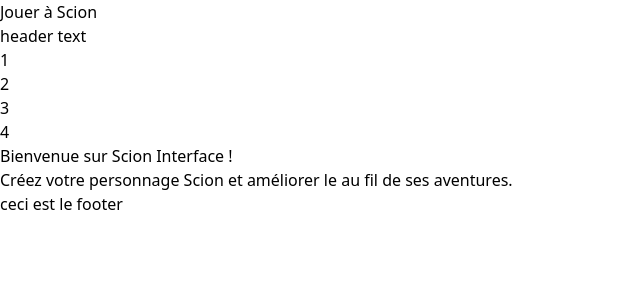
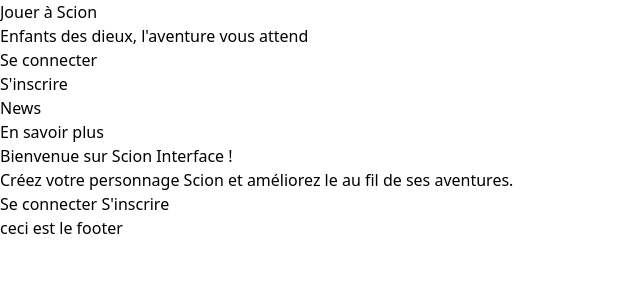
Before and after one commit to ManuelFolliot/ScionInterface, a Symfony app: template templates/main/index.html.twig in a window 1280 px wide. Shown: the top 300 px of the page, without its empty margins (0-640 px from the left). Run offline with Twig, Linux system fonts and the light colour scheme; the template is opened without the code that fills it, so the values that code supplies are empty; style sheets or scripts are compiled from the project's sources; some libraries are stand-ins or nearby versions.

Commit message:
Début travail front end page d'accueil

```diff
--- a/templates/base.html.twig
+++ b/templates/base.html.twig
@@ -9,13 +9,16 @@
         {% endblock %}
 
         {% block javascripts %}
+            {{ encore_entry_link_tags('app') }}
             {{ encore_entry_script_tags('app') }}
             {% block importmap %}{{ importmap('app') }}{% endblock %}
         {% endblock %}
     </head>
-    <body>
+    <body class="min-h-screen flex flex-col">
         {% include "partials/header.html.twig" %}
-        {% block body %}{% endblock %}
+        <div class="flex-1 flex flex-col items-center p-4">
+            {% block body %}{% endblock %}
+        </div>
         {% include "partials/footer.html.twig" %}
     </body>
 </html>
--- a/templates/main/index.html.twig
+++ b/templates/main/index.html.twig
@@ -1,8 +1,17 @@
 {% extends 'base.html.twig' %}
 
 {% block body %}
-    <h2>
-        Bienvenue sur Scion Interface !
-    </h2>
-    <p>Créez votre personnage Scion et améliorer le au fil de ses aventures.</p>
+
+    <div>
+        <h2>
+            Bienvenue sur Scion Interface !
+        </h2>
+        <p>Créez votre personnage Scion et améliorez le au fil de ses aventures.</p>
+    </div>
+    <div class="m-2">
+        <a href="" class="bg-gray-800 text-white p-2">Se connecter</a>
+        <a href="" class="bg-gray-800 text-white p-2">S'inscrire</a>
+    </div>
+
+
 {% endblock %}
--- a/templates/partials/footer.html.twig
+++ b/templates/partials/footer.html.twig
@@ -1,3 +1,3 @@
-<footer>
+<footer class="bg-gray-800 text-white">
     ceci est le footer
 </footer>
--- a/templates/partials/header.html.twig
+++ b/templates/partials/header.html.twig
@@ -1,5 +1,14 @@
-<header>
-    <h1 class="text-3xl font-bold underline">Jouer à Scion</h1>
-    <p>header text</p>
-    {% include 'partials/nav.html.twig' %}
+<header class="bg-gray-800 text-white flex justify-between items-center">
+    <div class="flex items-end p-4">
+        <h1 class="text-4xl font-bold underline">Jouer à Scion</h1>
+        <p class="text-2xl ml-2">Enfants des dieux, l'aventure vous attend</p>
+    </div>
+    <nav  class="w-1/3 m-4">
+        <ul class="flex justify-between">
+            <li><a href="">Se connecter</a></li>
+            <li><a href="">S'inscrire</a></li>
+            <li><a href="">News</a></li>
+            <li><a href="">En savoir plus</a></li>
+        </ul>
+    </nav>
 </header>
--- a/templates/partials/nav.html.twig
+++ /dev/null
@@ -1,8 +0,0 @@
-<nav>
-    <ul>
-        <li><a href="">1</a></li>
-        <li><a href="">2</a></li>
-        <li><a href="">3</a></li>
-        <li><a href="">4</a></li>
-    </ul>
-</nav>
```
Also changed, not shown: assets/img/Ryugu.jpg (added), 1 other file.
